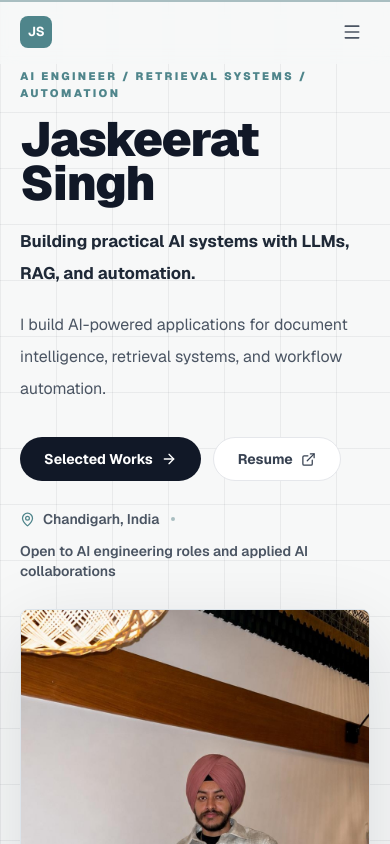
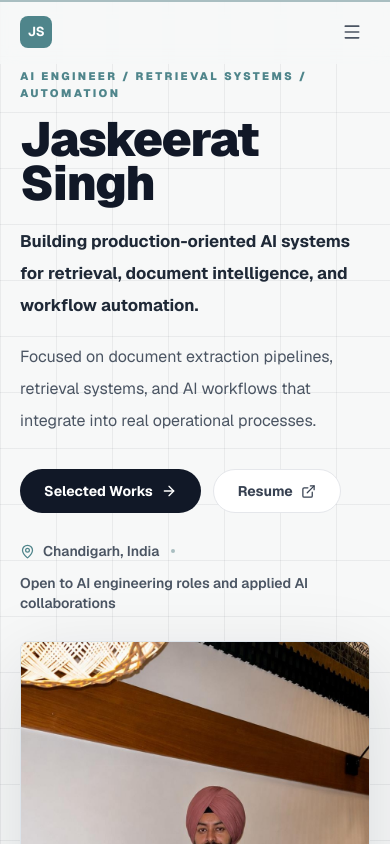
Before and after one commit to ijassandhu/ijassandhu-Portfolio, a Next.js app: page / in a window 390 px wide. Shown: the top 844 px of the page. Built offline with nearby package versions, Linux system fonts and the light colour scheme.

Commit message:
removed img card for sm screens

```diff
--- a/components/ScrollExperience.tsx
+++ b/components/ScrollExperience.tsx
@@ -1252,7 +1252,7 @@ export default function ScrollExperience() {
           About
         </OutlineWord>
         <div className="relative z-10 mx-auto grid w-full max-w-6xl gap-10 lg:min-h-[250vh] lg:grid-cols-[320px_minmax(0,1fr)] lg:gap-16">
-          <aside className="mobile-reveal lg:sticky lg:top-[84px] lg:flex lg:h-[calc(100vh-84px)] lg:items-center">
+          <aside className="hidden lg:sticky lg:top-[84px] lg:flex lg:h-[calc(100vh-84px)] lg:items-center">
             <div className="w-full rounded-lg border border-[#e5e7eb] bg-white p-4 shadow-[0_18px_55px_rgba(17,24,39,0.08)]">
               <div className="relative mb-5 aspect-[4/5] overflow-hidden rounded-lg bg-[#e5e7eb]">
                 <Image
--- a/data/portfolio.ts
+++ b/data/portfolio.ts
@@ -11,9 +11,9 @@ export const personalInfo = {
 
 export const heroContent = {
   eyebrow: "AI ENGINEER / RETRIEVAL SYSTEMS / AUTOMATION",
-  headline: "Building practical AI systems with LLMs, RAG, and automation.",
+  headline: "Building production-oriented AI systems for retrieval, document intelligence, and workflow automation.",
   paragraph:
-    "I build AI-powered applications for document intelligence, retrieval systems, and workflow automation.",
+    "Focused on document extraction pipelines, retrieval systems, and AI workflows that integrate into real operational processes.",
   supporting:
     "Based in Chandigarh, India. Open to AI Engineer roles, freelance AI automation projects, and collaborations.",
 } as const;
```
